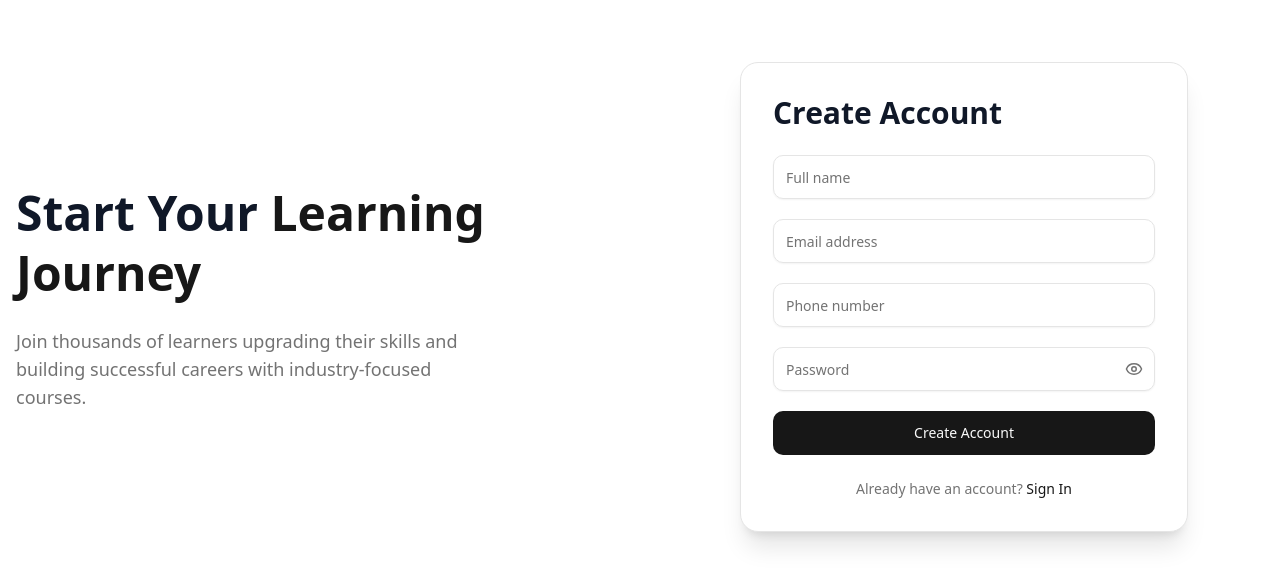
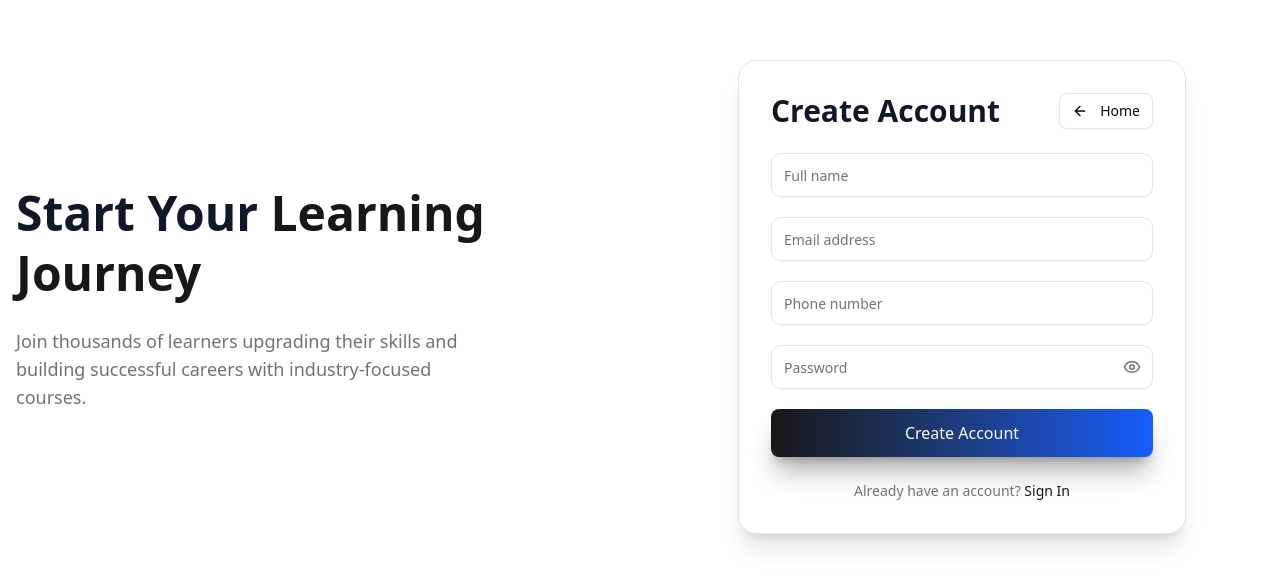
Before and after one commit to safin33221/Academy-fontend, a Next.js app: page /register in a window 1280 px wide. Shown: the part 103-690 px from the top of the page. Built offline with nearby package versions, Linux system fonts and the light colour scheme.

Commit message:
Update login and register ui

```diff
--- a/src/app/(Auth)/login/page.tsx
+++ b/src/app/(Auth)/login/page.tsx
@@ -3,9 +3,10 @@
 import { motion } from "framer-motion";
 import Link from "next/link";
 import { useState } from "react";
-import { Eye, EyeOff } from "lucide-react";
+import { AlignLeft, ArrowLeft, Eye, EyeOff } from "lucide-react";
 import { Button } from "@/components/ui/button";
 import { Input } from "@/components/ui/input";
+import Btn from "@/components/shared/Btn";
 
 export default function LoginPage() {
     const [showPassword, setShowPassword] = useState(false);
@@ -38,10 +39,19 @@ export default function LoginPage() {
                     className="w-full max-w-md mx-auto"
                 >
                     <div className="rounded-2xl border border-border bg-white shadow-xl p-8">
+                        <div className="flex items-center justify-between mb-6">
+                            <h2 className="text-3xl font-semibold text-gray-900">
+                                Sign In
+                            </h2>
 
-                        <h2 className="text-3xl font-semibold text-gray-900 mb-6">
-                            Sign In
-                        </h2>
+                            <Link href="/">
+                                <Button variant="outline" className="flex items-center " >
+                                    <ArrowLeft className="mr-1" />
+                                    <span> Home</span>
+                                </Button>
+                            </Link>
+                        </div>
+
 
                         <form className="space-y-5">
 
@@ -78,10 +88,11 @@ export default function LoginPage() {
                                 </Link>
                             </div>
 
-                            {/* Button */}
-                            <Button className="w-full h-11 rounded-lg">
-                                Sign In
-                            </Button>
+
+                            <Btn title="Sign In"
+                                size="lg"
+                                className="w-full"
+                            />
                         </form>
 
                         <p className="mt-6 text-sm text-center text-muted-foreground">
--- a/src/app/(Auth)/register/page.tsx
+++ b/src/app/(Auth)/register/page.tsx
@@ -1,108 +1,8 @@
-"use client";
-
-import { motion } from "framer-motion";
-import Link from "next/link";
-import { useState } from "react";
-import { Eye, EyeOff } from "lucide-react";
-import { Button } from "@/components/ui/button";
-import { Input } from "@/components/ui/input";
-
+import RegisterFrom from "@/components/module/Auth/RegisterFrom";
 export default function Page() {
-    const [showPassword, setShowPassword] = useState(false);
-    const [showConfirm, setShowConfirm] = useState(false);
-
     return (
         <div className="min-h-screen bg-white flex items-center justify-center px-4">
-            <div className="container mx-auto grid lg:grid-cols-2 gap-12 items-center">
-
-                {/* Left Hero Section */}
-                <motion.div
-                    initial={{ opacity: 0, x: -60 }}
-                    animate={{ opacity: 1, x: 0 }}
-                    transition={{ duration: 0.6 }}
-                    className="hidden lg:block"
-                >
-                    <h1 className="text-5xl font-bold leading-tight text-gray-900">
-                        Start Your <span className="text-primary">Learning Journey</span>
-                    </h1>
-                    <p className="mt-6 text-lg text-muted-foreground max-w-md">
-                        Join thousands of learners upgrading their skills and building
-                        successful careers with industry-focused courses.
-                    </p>
-                </motion.div>
-
-                {/* Right Register Form */}
-                <motion.div
-                    initial={{ opacity: 0, y: 40 }}
-                    animate={{ opacity: 1, y: 0 }}
-                    transition={{ duration: 0.6 }}
-                    className="w-full max-w-md mx-auto"
-                >
-                    <div className="rounded-2xl border border-border bg-white shadow-xl p-8">
-
-                        <h2 className="text-3xl font-semibold text-gray-900 mb-6">
-                            Create Account
-                        </h2>
-
-                        <form className="space-y-5">
-
-                            {/* Name */}
-                            <Input
-                                type="text"
-                                placeholder="Full name"
-                                className="h-11 rounded-lg"
-                            />
-
-                            {/* Email */}
-                            <Input
-                                type="email"
-                                placeholder="Email address"
-                                className="h-11 rounded-lg"
-                            />
-                            <Input
-                                type="text"
-                                placeholder="Phone number"
-                                className="h-11 rounded-lg"
-                            />
-
-                            {/* Password */}
-                            <div className="relative">
-                                <Input
-                                    type={showPassword ? "text" : "password"}
-                                    placeholder="Password"
-                                    className="h-11 rounded-lg pr-10"
-                                />
-                                <button
-                                    type="button"
-                                    onClick={() => setShowPassword(!showPassword)}
-                                    className="absolute right-3 top-1/2 -translate-y-1/2 text-muted-foreground"
-                                >
-                                    {showPassword ? <EyeOff size={18} /> : <Eye size={18} />}
-                                </button>
-                            </div>
-
-
-
-
-                            {/* Register Button */}
-                            <Button className="w-full h-11 rounded-lg">
-                                Create Account
-                            </Button>
-                        </form>
-
-                        <p className="mt-6 text-sm text-center text-muted-foreground">
-                            Already have an account?{" "}
-                            <Link
-                                href="/login"
-                                className="text-primary font-medium hover:underline"
-                            >
-                                Sign In
-                            </Link>
-                        </p>
-
-                    </div>
-                </motion.div>
-            </div>
+            <RegisterFrom />
         </div>
     );
 }
--- /dev/null
+++ b/src/components/module/Auth/RegisterFrom.tsx
@@ -0,0 +1,119 @@
+"use client";
+import { ArrowLeft, Eye, EyeOff } from "lucide-react";
+import { Button } from "@/components/ui/button";
+import { Input } from "@/components/ui/input";
+import Btn from "@/components/shared/Btn";
+import { motion } from "framer-motion";
+import Link from "next/link";
+import { useState } from "react";
+export default function RegisterFrom() {
+    const [showPassword, setShowPassword] = useState(false);
+    return (
+
+        <div className="container mx-auto grid lg:grid-cols-2 gap-10 items-center">
+
+            {/* Left Hero Section */}
+            <motion.div
+                initial={{ opacity: 0, x: -60 }}
+                animate={{ opacity: 1, x: 0 }}
+                transition={{ duration: 0.6 }}
+                className="hidden lg:block"
+            >
+                <h1 className="text-5xl font-bold leading-tight text-gray-900">
+                    Start Your <span className="text-primary">Learning Journey</span>
+                </h1>
+                <p className="mt-6 text-lg text-muted-foreground max-w-md">
+                    Join thousands of learners upgrading their skills and building
+                    successful careers with industry-focused courses.
+                </p>
+            </motion.div>
+
+
+
+
+
+            < motion.div
+                initial={{ opacity: 0, y: 40 }
+                }
+                animate={{ opacity: 1, y: 0 }}
+                transition={{ duration: 0.6 }}
+                className="w-full max-w-md mx-auto"
+            >
+                <div className="rounded-2xl border border-border bg-white shadow-xl p-8">
+
+                    <div className="flex items-center justify-between mb-6">
+                        <h2 className="text-3xl font-semibold text-gray-900">
+                            Create Account
+                        </h2>
+
+                        <Link href="/">
+                            <Button variant="outline" className="flex items-center " >
+                                <ArrowLeft className="mr-1" />
+                                <span> Home</span>
+                            </Button>
+                        </Link>
+                    </div>
+
+                    <form className="space-y-5">
+
+                        {/* Name */}
+                        <Input
+                            type="text"
+                            placeholder="Full name"
+                            className="h-11 rounded-lg"
+                        />
+
+                        {/* Email */}
+                        <Input
+                            type="email"
+                            placeholder="Email address"
+                            className="h-11 rounded-lg"
+                        />
+                        <Input
+                            type="text"
+                            placeholder="Phone number"
+                            className="h-11 rounded-lg"
+                        />
+
+                        {/* Password */}
+                        <div className="relative">
+                            <Input
+                                type={showPassword ? "text" : "password"}
+                                placeholder="Password"
+                                className="h-11 rounded-lg pr-10"
+                            />
+                            <button
+                                type="button"
+                                onClick={() => setShowPassword(!showPassword)}
+                                className="absolute right-3 top-1/2 -translate-y-1/2 text-muted-foreground"
+                            >
+                                {showPassword ? <EyeOff size={18} /> : <Eye size={18} />}
+                            </button>
+                        </div>
+
+
+
+
+
+                        <Btn title="Create Account"
+                            size="lg"
+                            className="w-full"
+                        />
+                    </form>
+
+                    <p className="mt-6 text-sm text-center text-muted-foreground">
+                        Already have an account?{" "}
+                        <Link
+                            href="/login"
+                            className="text-primary font-medium hover:underline"
+                        >
+                            Sign In
+                        </Link>
+                    </p>
+
+                </div>
+            </motion.div >
+        </div>
+
+    );
+};
--- a/src/components/shared/Btn.tsx
+++ b/src/components/shared/Btn.tsx
@@ -6,9 +6,10 @@ type BtnSize = "sm" | "lg" | "xl";
 interface BtnProps {
     title: string;
     size?: BtnSize;
+    className?: string;
 }
 
-export default function Btn({ title, size = "lg" }: BtnProps) {
+export default function Btn({ title, size = "lg", className }: BtnProps) {
     const sizeStyles = {
         sm: "h-9 px-4 text-sm",
         lg: "h-12 px-8 text-base",
@@ -18,8 +19,8 @@ export default function Btn({ title, size = "lg" }: BtnProps) {
     return (
         <Button
             className={cn(
-                "shadow-xl shadow-primary/30 bg-gradient-to-r from-primary to-blue-600 hover:opacity-90 transition duration-300",
-                sizeStyles[size]
+                "shadow-xl shadow-primary/30 bg-linear-to-r from-primary to-blue-600 hover:opacity-90 transition duration-300",
+                sizeStyles[size], className
             )}
         >
             {title}
```
